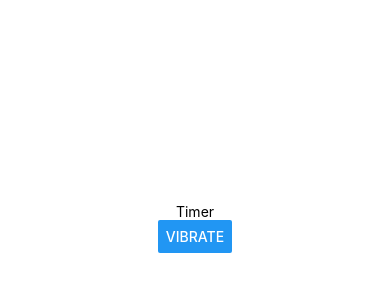
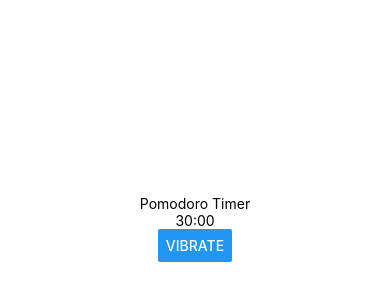
Before and after one commit to jeffvhuang/pomodoro-timer, a React Native app: screen / in a window 390 px wide. Shown: the part 194-494 px from the top of the page. Built offline with nearby package versions, Linux system fonts and the light colour scheme.

Commit message:
add time display

```diff
--- a/App.js
+++ b/App.js
@@ -1,27 +1,8 @@
 import React from 'react';
-import { StyleSheet, Text, View, Button } from 'react-native';
-
-import {vibrate} from './utils/vibrate';
+import Timer from './src/Timer';
 
 export default class App extends React.Component {
-
   render() {
-    // vibrate();
-    return (
-      <View style={styles.container}>
-        <Text>Timer</Text>
-        <Button onPress={vibrate} title="vibrate" />
-      </View>
-    );
+    return <Timer />
   }
-
 }
-
-const styles = StyleSheet.create({
-  container: {
-    flex: 1,
-    backgroundColor: '#fff',
-    alignItems: 'center',
-    justifyContent: 'center',
-  },
-});
--- /dev/null
+++ b/src/TimeDisplay.js
@@ -0,0 +1,27 @@
+import React from 'react';
+import { StyleSheet, Text, View, Button, TextInput } from 'react-native';
+import PropTypes from 'prop-types';
+
+const styles = StyleSheet.create({
+  container: {
+    flex: 1,
+    backgroundColor: '#fff',
+    alignItems: 'center',
+    justifyContent: 'center',
+  },
+});
+
+TimeDisplay.propTypes = {
+  mins: PropTypes.number.isRequired,
+  secs: PropTypes.number.isRequired
+}
+
+export default function TimeDisplay({ mins, secs }) {
+  const minsString = (mins < 10) ? '0' + mins : mins;
+  const secString = (secs < 10) ? '0' + secs : secs;
+  return (
+    <View>
+      <Text>{minsString}:{secString}</Text>
+    </View>
+  )
+}
--- /dev/null
+++ b/src/Timer.js
@@ -0,0 +1,38 @@
+import React from 'react';
+import { StyleSheet, Text, View, Button, TextInput } from 'react-native';
+import PropTypes from 'prop-types';
+
+import TimeDisplay from './TimeDisplay';
+import {vibrate} from '../utils/vibrate';
+
+const styles = StyleSheet.create({
+  container: {
+    flex: 1,
+    backgroundColor: '#fff',
+    alignItems: 'center',
+    justifyContent: 'center',
+  },
+});
+
+export default class Timer extends React.Component {
+  state = {
+    workMinutes: 30,
+    workSeconds: 0,
+    breakMinutes: 5,
+    breakSeconds: 0,
+    isWorking: true
+  }
+
+  render() {
+    return (
+      <View style={styles.container}>
+        <View>
+          <Text>Pomodoro Timer</Text>
+        </View>
+        {this.state.isWorking ? <TimeDisplay mins={this.state.workMinutes} secs={this.state.workSeconds} />
+          : <TimeDisplay mins={this.state.breakMinutes} secs={this.state.breakSeconds} />}
+        <Button onPress={vibrate} title="vibrate" />
+      </View>
+    )
+  }
+}
```
